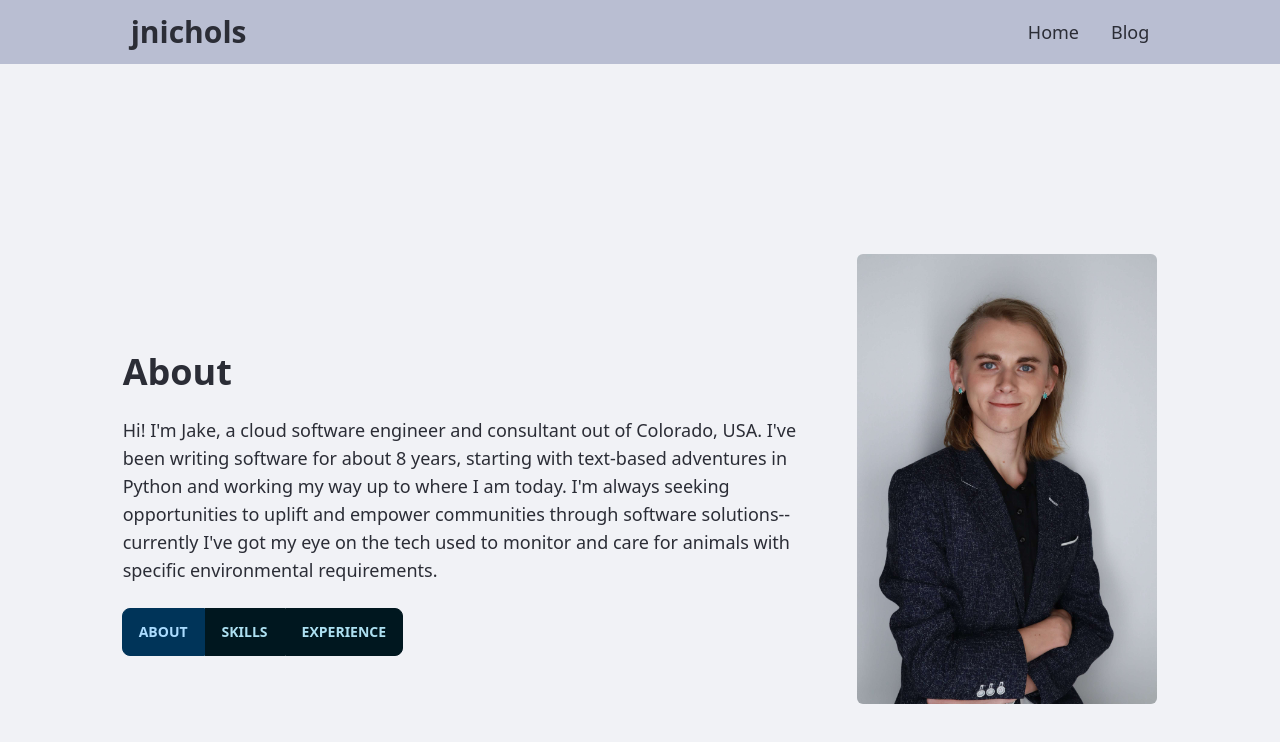
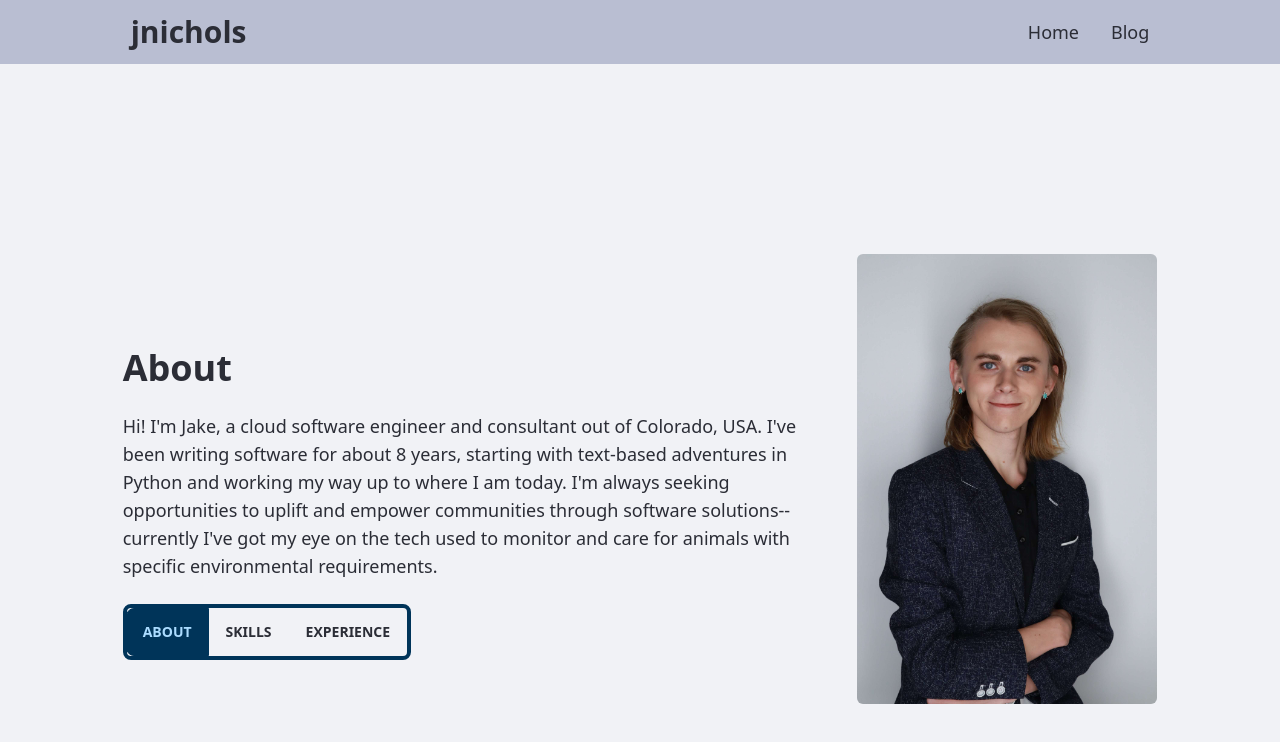
Before and after one commit to jnichols-git/jnichols-dev-website, a Next.js app: page / in a window 1280 px wide. Shown: the top 742 px of the page. Built offline with nearby package versions, Linux system fonts and the light colour scheme.

Commit message:
style consistency update

```diff
--- a/app/components.tsx
+++ b/app/components.tsx
@@ -52,12 +52,12 @@ export function KeyedContent(
                 </>
             </div>
             <div className="flex justify-center lg:justify-start">
-                <div className="btn-group">
+                <div className="btn-group border border-4 border-primary rounded-lg">
                     {keys.map((mappedKey)=>{
                         if(mappedKey!=keys[navIndex]) {
-                            return(<button key={mappedKey} className="btn" onClick={()=>handleSwap(keys.indexOf(mappedKey))}>{mappedKey}</button>)
+                            return(<button key={mappedKey} className="btn btn-ghost" onClick={()=>handleSwap(keys.indexOf(mappedKey))}>{mappedKey}</button>)
                         } else {
-                            return (<button key={mappedKey} className="btn btn-active text-primary-content">{mappedKey}</button>)
+                            return (<button key={mappedKey} className="btn btn-active btn-primary text-primary-content">{mappedKey}</button>)
                         }
                     })}
                 </div>
--- a/app/components/top-level/nav.tsx
+++ b/app/components/top-level/nav.tsx
@@ -36,7 +36,7 @@ export function Navbar() {
 
 export function Footer() {
     return (
-        <footer className="footer items-center p-4 bg-neutral text-neutral-content">
+        <footer className="footer items-center p-4 bg-base-300">
             <div className="grid-flow-col gap-4 md:place-self-center md:justify-self-end">
                 <div className="tooltip tooltip-right lg:tooltip-top tooltip-primary" data-tip="View Resume">
                     <a href="/Resume.pdf"><img src="/resume.svg" alt="View Resume" width="24" height="24"/></a>
```
Also changed, not shown: public/resume.svg.
